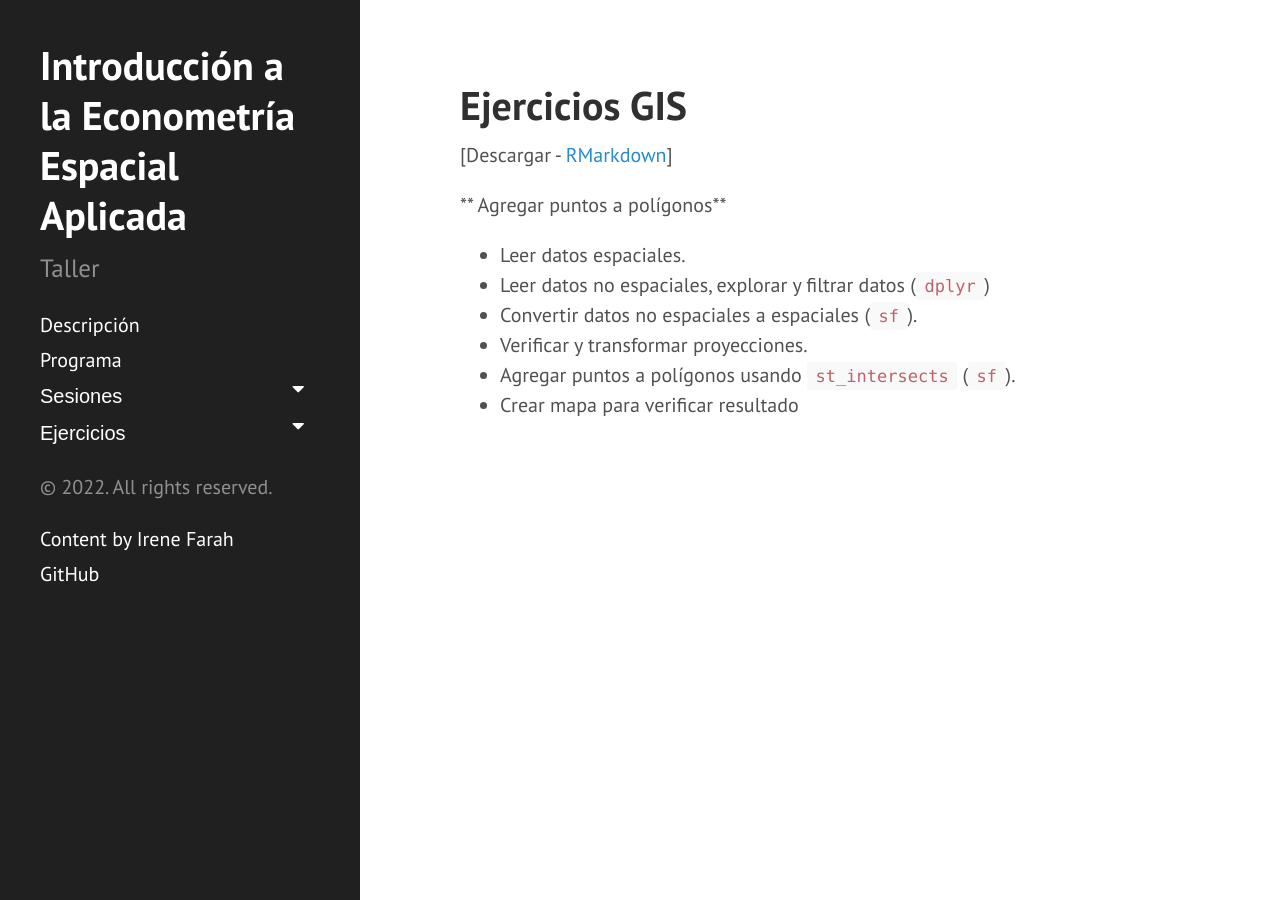
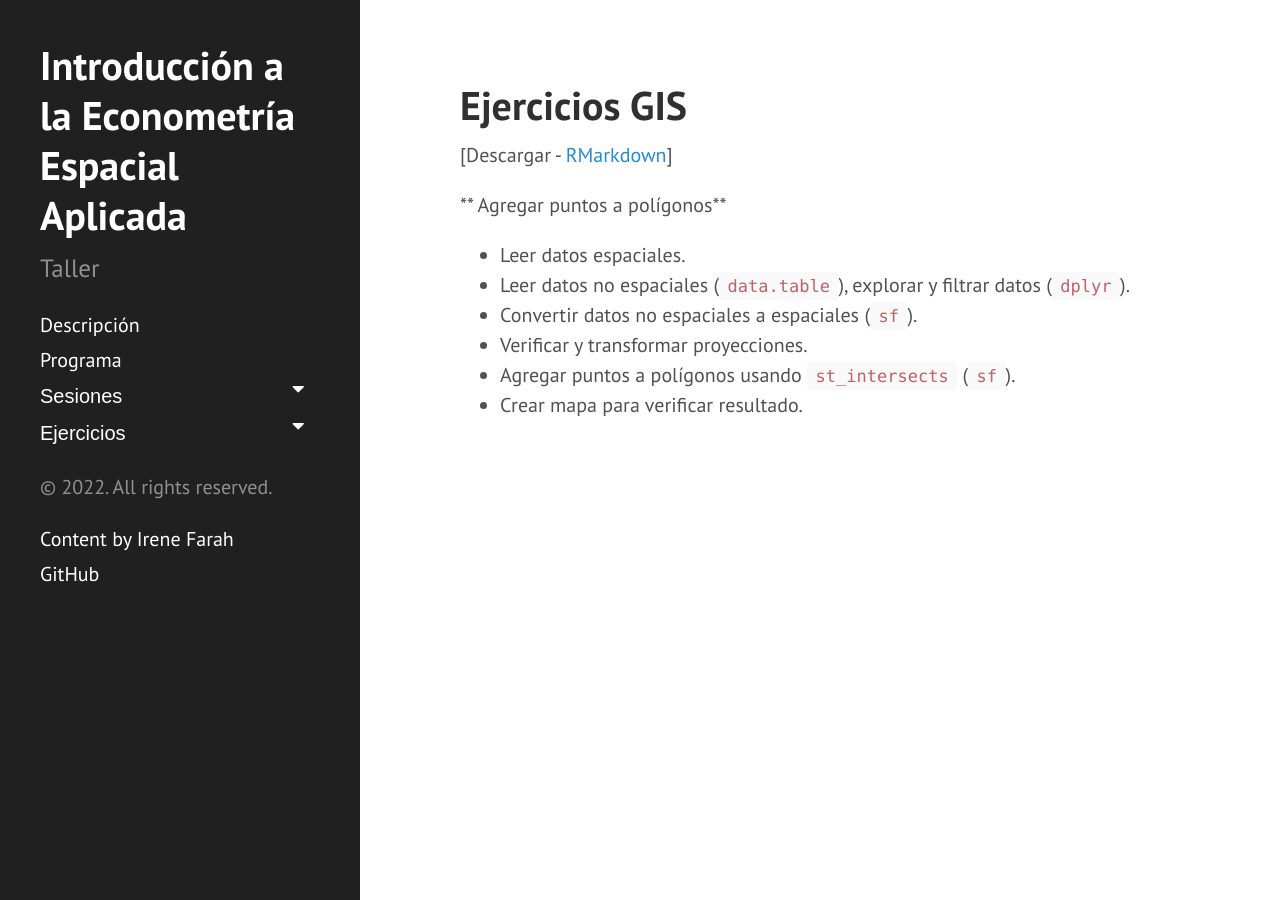
Before and after one commit to ifarah/sp_reg, a Jekyll site: the page built from GIS.md, in a window 1280 px wide. Built offline with Jekyll 4.4.1, drawn with Linux system fonts in a browser that asks for light colours.

Commit message:
Update GIS.md

```diff
--- a/GIS.md
+++ b/GIS.md
@@ -8,8 +8,8 @@ title: Ejercicios GIS
 ** Agregar puntos a polígonos**
 
 * Leer datos espaciales.
-* Leer datos no espaciales, explorar y filtrar datos (`dplyr`)
+* Leer datos no espaciales (`data.table`), explorar y filtrar datos (`dplyr`).
 * Convertir datos no espaciales a espaciales (`sf`).
 * Verificar y transformar proyecciones.
 * Agregar puntos a polígonos usando `st_intersects` (`sf`).
-* Crear mapa para verificar resultado
+* Crear mapa para verificar resultado.
```
